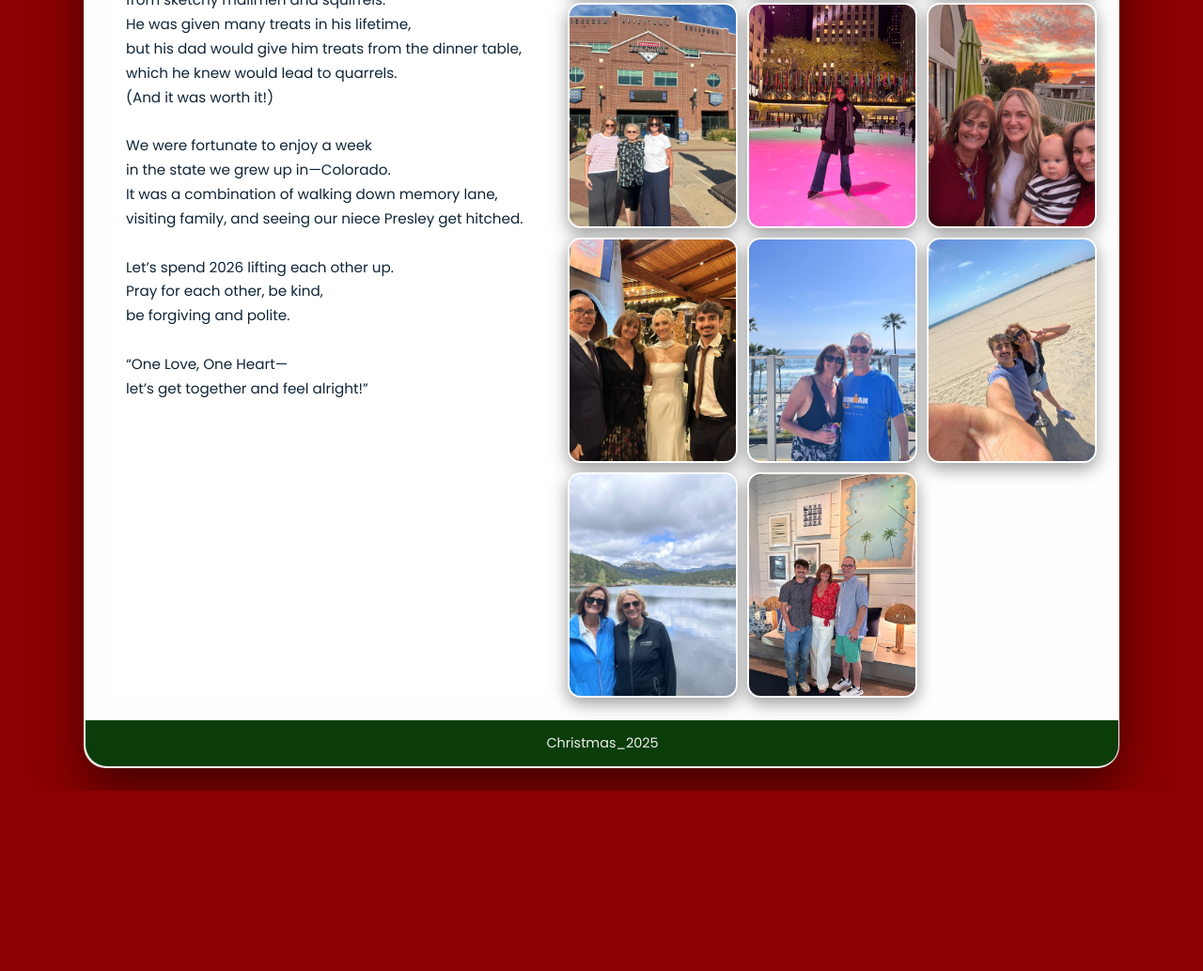
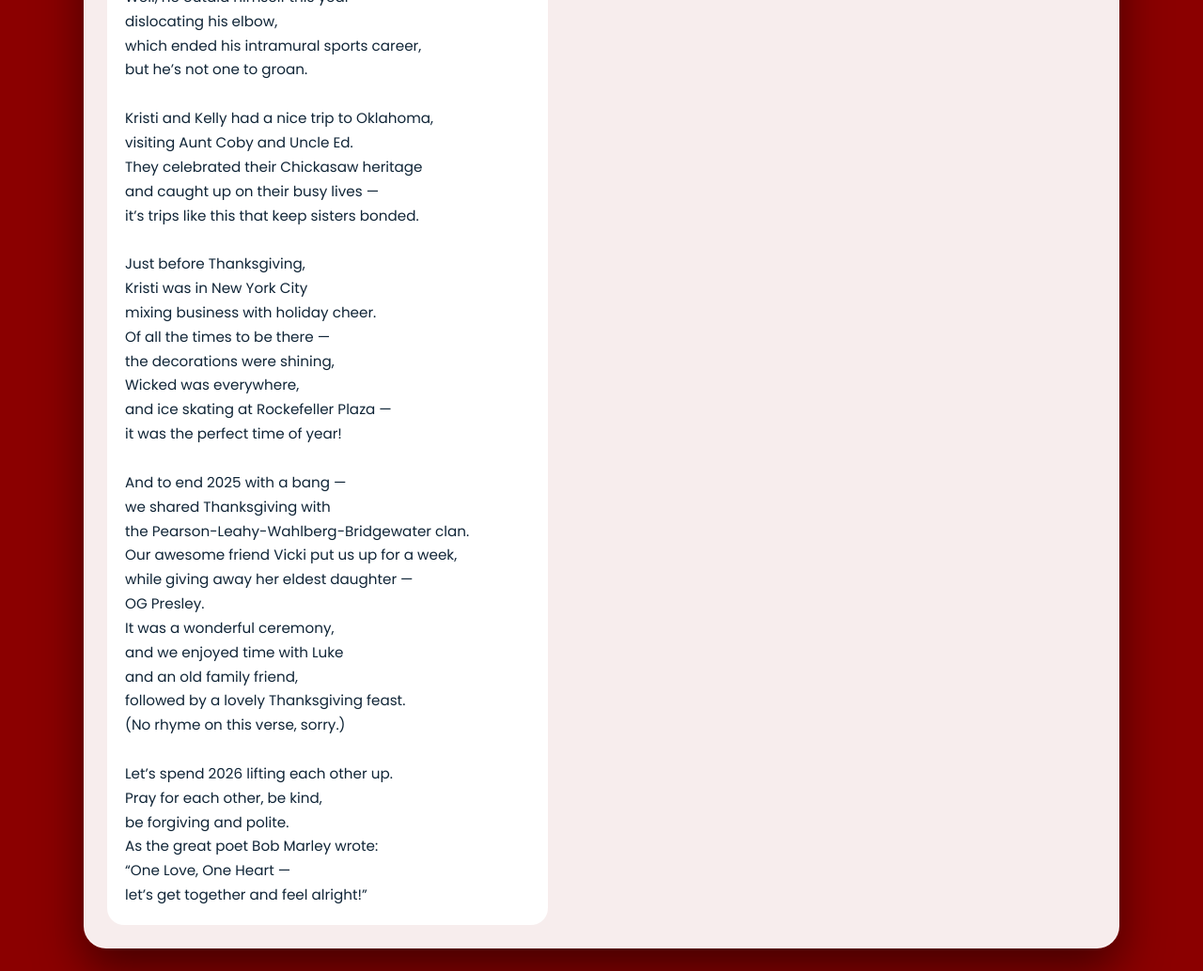
Before and after one commit to stanopoly/christmas2025, a plain HTML site: page index.html in a window 1280 px wide. Shown: the part 1387-2421 px from the top of the page at 94% size. Before the commit the page ends 2229 px from the top, so only its background shows below. Drawn offline with Linux system fonts and the light colour scheme.

Commit message:
Update index.html

```diff
--- a/index.html
+++ b/index.html
@@ -32,6 +32,7 @@
       overflow-x: hidden;
     }
 
+    /* Snow animation */
     body::before, body::after {
       content: "";
       position: fixed;
@@ -47,14 +48,13 @@
       opacity: .45;
       z-index: -1;
     }
-
     @keyframes snow {
       0% { transform: translateY(-10vh); }
       100% { transform: translateY(10vh); }
     }
 
     .card {
-      background: rgba(255,255,255,0.92);
+      background: rgba(255,255,255,0.93);
       max-width: 1100px;
       width: 100%;
       border-radius: 24px;
@@ -102,7 +102,7 @@
     @media(max-width: 900px) { main { grid-template-columns: 1fr; } }
 
     .poem {
-      background: rgba(255,255,255,.95);
+      background: rgba(255,255,255,.96);
       border: 1px solid rgba(255,255,255,.6);
       border-radius: 18px;
       padding: 18px;
@@ -146,90 +146,6 @@
 
 <body>
   <div class="card">
-    <header>
-      <h1>Christmas_2025</h1>
-      <p>Wishing you joy, love & peace</p>
-    </header>
-
-    <!-- MAIN CONTENT + POEM + IMAGES remain unchanged -->
-
-
-    h1 {
-      font-family: "Great Vibes", cursive;
-      font-size: clamp(3rem, 4vw + 1rem, 4.5rem);
-      background-image: linear-gradient(
-        120deg,
-        var(--gold-light),
-        var(--gold),
-        var(--gold-soft),
-        var(--gold)
-      );
-      background-size: 200% auto;
-      -webkit-background-clip: text;
-      color: transparent;
-      animation: shimmer 9s linear infinite;
-      text-shadow: 0 0 10px rgba(0,0,0,.6);
-    }
-
-    @keyframes shimmer {
-      0% { background-position: 0%; }
-      50% { background-position: 100%; }
-      100% { background-position: 0%; }
-    }
-
-    main {
-      display: grid;
-      grid-template-columns: 1fr 1.2fr;
-      gap: 20px;
-      padding: 24px;
-    }
-    @media(max-width: 900px) { main { grid-template-columns: 1fr; } }
-
-    .poem {
-      background: rgba(255,255,255,.95);
-      border: 1px solid rgba(255,255,255,.6);
-      border-radius: 18px;
-      padding: 18px;
-      line-height: 1.7;
-      white-space: pre-wrap;
-      font-size: 0.95rem;
-    }
-
-    .grid {
-      display: grid;
-      grid-template-columns: repeat(auto-fit, minmax(160px, 1fr));
-      gap: 10px;
-    }
-
-    .photo {
-      border-radius: 14px;
-      overflow: hidden;
-      border: 2px solid #fff;
-      background: #d7e4f5;
-      box-shadow: 0 6px 18px rgba(0,0,0,.4);
-    }
-
-    img {
-      width: 100%;
-      height: 100%;
-      object-fit: cover;
-      display: block;
-      transition: .35s ease;
-    }
-    .photo:hover img { transform: scale(1.04); }
-
-    footer {
-      background: #0b2035;
-      color: #eee;
-      padding: 14px;
-      text-align: center;
-      font-size: .9rem;
-    }
-  </style>
-</head>
-
-<body>
-  <div class="card">
 
     <header>
       <h1>Christmas_2025</h1>
@@ -237,6 +153,7 @@
     </header>
 
     <main>
+
       <div class="poem">
 Our 2025 was one of change and one of loss,
 but there were plenty of celebrations, too!
@@ -245,10 +162,11 @@ we mourned our family pet
 and saw Presley become a bride, not one but two.
 
 We were joined this past spring
-by Kristi’s parents, Jerry and Linda—
+by Kristi’s parents, Jerry and Linda —
 from shores of the Big Island of Hawaii
 to an ethereal new home in Laguna Woods.
-Staying busy with hiking, gardening, and estate sale hunting, it looks like the fit is real good!
+Staying busy with hiking, gardening, and estate sale hunting,
+it looks like the fit is real good!
 
 Many of you have seen our pictures
 of our beloved dog, Rocko.
@@ -256,45 +174,58 @@ Our good boy was needed in heaven this year
 after 14 years of guarding our home
 from sketchy mailmen and squirrels.
 He was given many treats in his lifetime,
-but his dad would give him treats from the dinner table,
+but his dad would give him treats from the dinner table —
 which he knew would lead to quarrels.
 (And it was worth it!)
 
 We were fortunate to enjoy a week
-in the state we grew up in—Colorado.
+in the state we grew up in — Colorado.
 It was a combination of walking down memory lane,
 visiting family, and seeing our niece Presley get hitched.
+We spent time in Vail where we were married,
+in Ft. Collins where we went to school,
+and finished in Boulder for a beautiful wedding —
+our appreciation of the Flat Irons’ majesty enriched.
+
+I haven’t mentioned Luke thus far,
+our soon-to-be graduate.
+Some of you may remember Luke
+for his many stitches and broken bones.
+Well, he outdid himself this year —
+dislocating his elbow,
+which ended his intramural sports career,
+but he’s not one to groan.
+
+Kristi and Kelly had a nice trip to Oklahoma,
+visiting Aunt Coby and Uncle Ed.
+They celebrated their Chickasaw heritage
+and caught up on their busy lives —
+it’s trips like this that keep sisters bonded.
+
+Just before Thanksgiving,
+Kristi was in New York City
+mixing business with holiday cheer.
+Of all the times to be there —
+the decorations were shining,
+Wicked was everywhere,
+and ice skating at Rockefeller Plaza —
+it was the perfect time of year!
+
+And to end 2025 with a bang —
+we shared Thanksgiving with
+the Pearson-Leahy-Wahlberg-Bridgewater clan.
+Our awesome friend Vicki put us up for a week,
+while giving away her eldest daughter —
+OG Presley.
+It was a wonderful ceremony,
+and we enjoyed time with Luke
+and an old family friend,
+followed by a lovely Thanksgiving feast.
+(No rhyme on this verse, sorry.)
 
 Let’s spend 2026 lifting each other up.
 Pray for each other, be kind,
 be forgiving and polite.
-
-“One Love, One Heart—
+As the great poet Bob Marley wrote:
+“One Love, One Heart —
 let’s get together and feel alright!”
-      </div>
-
-      <div class="grid">
-        <div class="photo"><img src="images/A.jpeg"></div>
-        <div class="photo"><img src="images/C.jpeg"></div>
-        <div class="photo"><img src="images/D.jpeg"></div>
-        <div class="photo"><img src="images/E.jpeg"></div>
-        <div class="photo"><img src="images/F.jpeg"></div>
-        <div class="photo"><img src="images/G.jpeg"></div>
-        <div class="photo"><img src="images/H.jpeg"></div>
-        <div class="photo"><img src="images/I.jpeg"></div>
-        <div class="photo"><img src="images/J.JPEG"></div>
-        <div class="photo"><img src="images/K.jpeg"></div>
-        <div class="photo"><img src="images/L.jpeg"></div>
-        <div class="photo"><img src="images/M.jpeg"></div>
-        <div class="photo"><img src="images/O.jpeg"></div>
-        <div class="photo"><img src="images/P.jpeg"></div>
-      </div>
-    </main>
-
-    <footer>
-      Christmas_2025
-    </footer>
-
-  </div>
-</body>
-</html>
```
